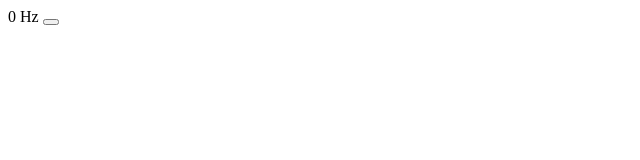
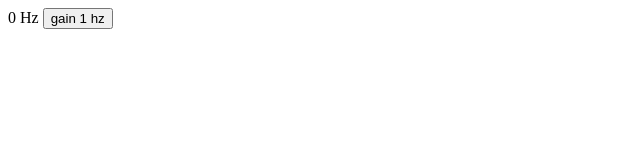
Before and after one commit to princej69/frequency-incremental, a plain HTML site: page index.html in a window 1280 px wide. Shown: the whole page, without its empty margins (0-640 px from the left). Drawn offline with Linux system fonts and the light colour scheme.

Commit message:
Alpha 0.7.0
Backrolled the update.

```diff
--- a/index.html
+++ b/index.html
@@ -10,6 +10,6 @@
    <html>
 
 
-      <button gain 1 hz</button>
+      <button> gain 1 hz</button>
      <body>
  <html>
```
